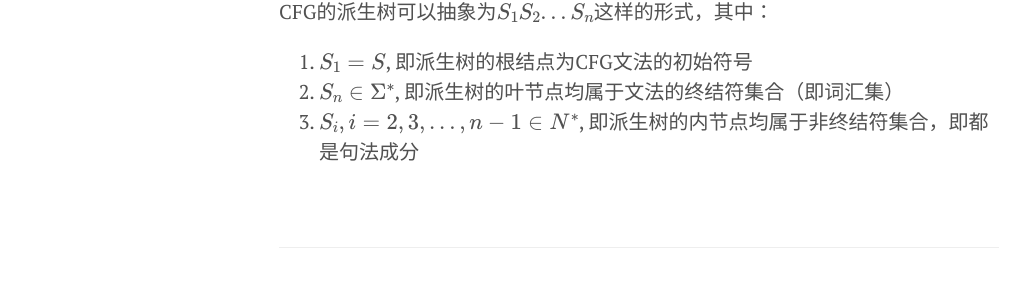
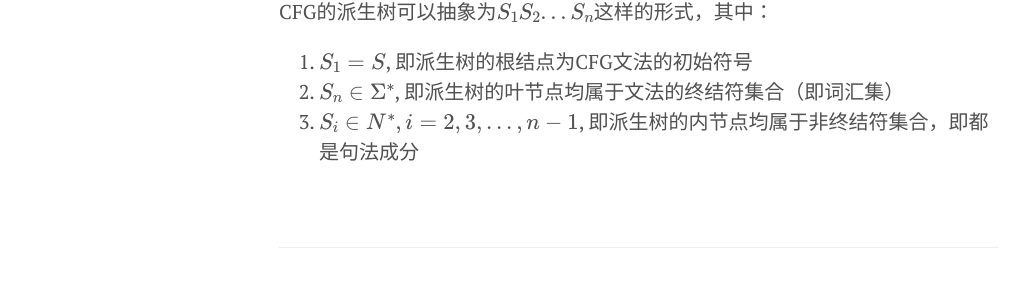
Before and after one commit to nomadcube/nomadcube.github.io, a Jekyll site: the page built from _posts/2016-06-26-上下文无关文法及其派生树推导.md, in a window 1280 px wide. Shown: the part 818-1121 px from the top of the page, without its empty margins (1-1031 px from the left). Built offline with Jekyll 4.4.1, drawn with Linux system fonts in a browser that asks for light colours; formulas are drawn with MathJax 3; comment, search, counter and statistics services are not loaded.

Commit message:
新文章

```diff
--- a/_posts/2016-06-26-上下文无关文法及其派生树推导.md
+++ b/_posts/2016-06-26-上下文无关文法及其派生树推导.md
@@ -21,4 +21,4 @@ CFG的派生树可以抽象为$$S_1S_2...S_n$$这样的形式，其中：
 
 1. $$S_1 = S$$, 即派生树的根结点为CFG文法的初始符号
 2. $$S_n \in \Sigma^*$$, 即派生树的叶节点均属于文法的终结符集合（即词汇集）
-3. $$S_{i}, i = 2, 3, ..., n-1 \in N^*$$, 即派生树的内节点均属于非终结符集合，即都是句法成分
+3. $$S_{i} \in N^*, i = 2, 3, ..., n-1 $$, 即派生树的内节点均属于非终结符集合，即都是句法成分
```
